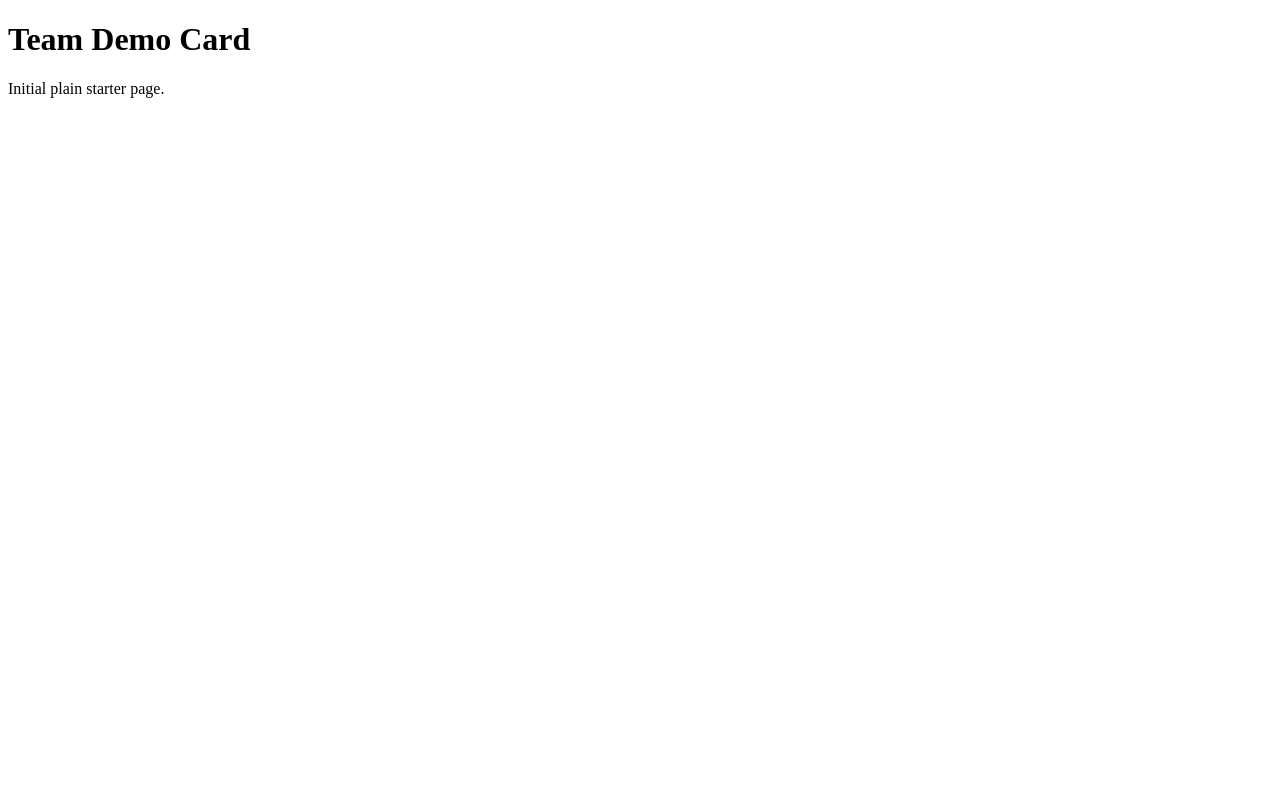
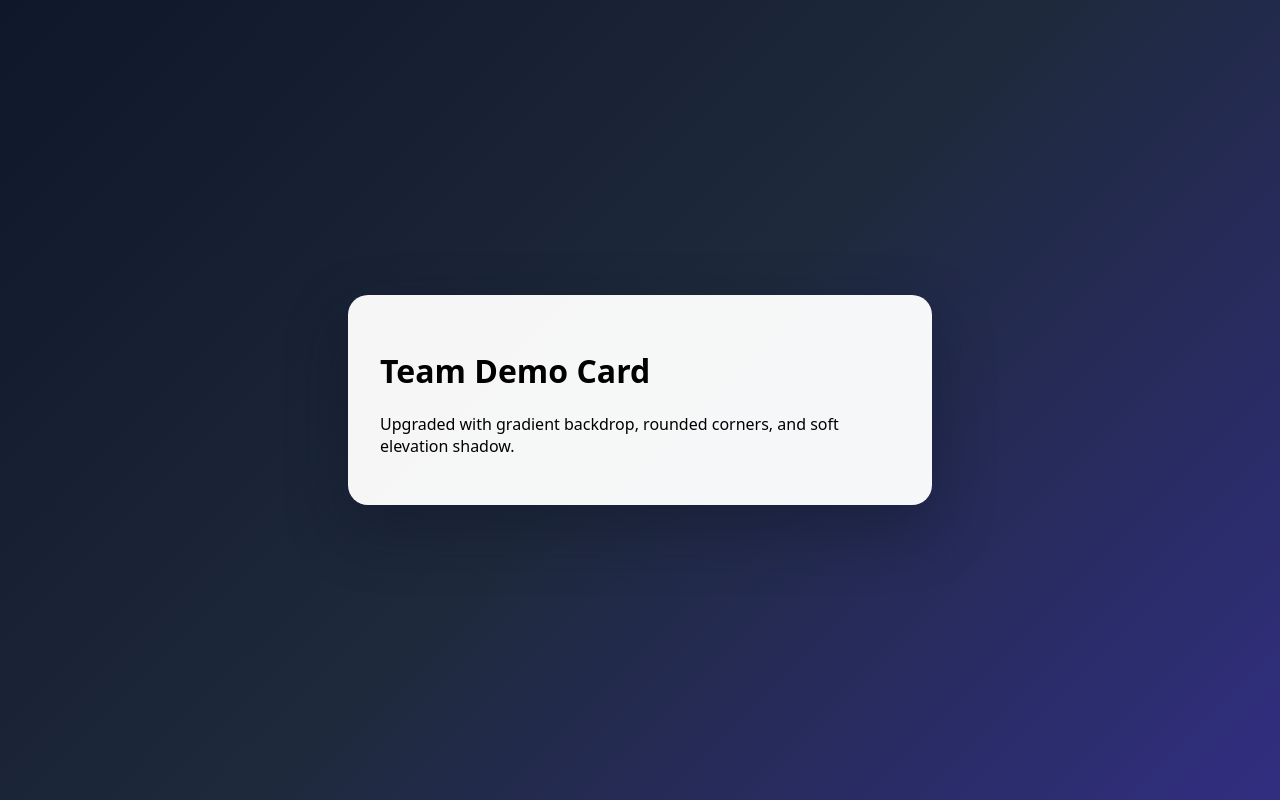
Before and after one commit to chf5762-sudo/superagent-team-demo-11210646, a plain HTML site: page index.html in a window 1280 px wide. Drawn offline with Linux system fonts and the light colour scheme.

Commit message:
feat: upgrade card visual beauty with gradient and rounded shadow

```diff
--- a/index.html
+++ b/index.html
@@ -3,11 +3,15 @@
 <head>
 <meta charset="utf-8" />
 <title>Team Demo App</title>
+<style>
+  body { margin: 0; min-height: 100vh; display: flex; align-items: center; justify-content: center; background: linear-gradient(135deg, #0f172a 0%, #1e293b 50%, #312e81 100%); font-family: system-ui, -apple-system, sans-serif; }
+  .card { max-width: 520px; padding: 32px; border-radius: 20px; background: rgba(255,255,255,0.96); box-shadow: 0 24px 60px rgba(15,23,42,0.45); }
+</style>
 </head>
 <body>
   <div class="card">
     <h1>Team Demo Card</h1>
-    <p>Initial plain starter page.</p>
+    <p>Upgraded with gradient backdrop, rounded corners, and soft elevation shadow.</p>
   </div>
 </body>
 </html>
```
